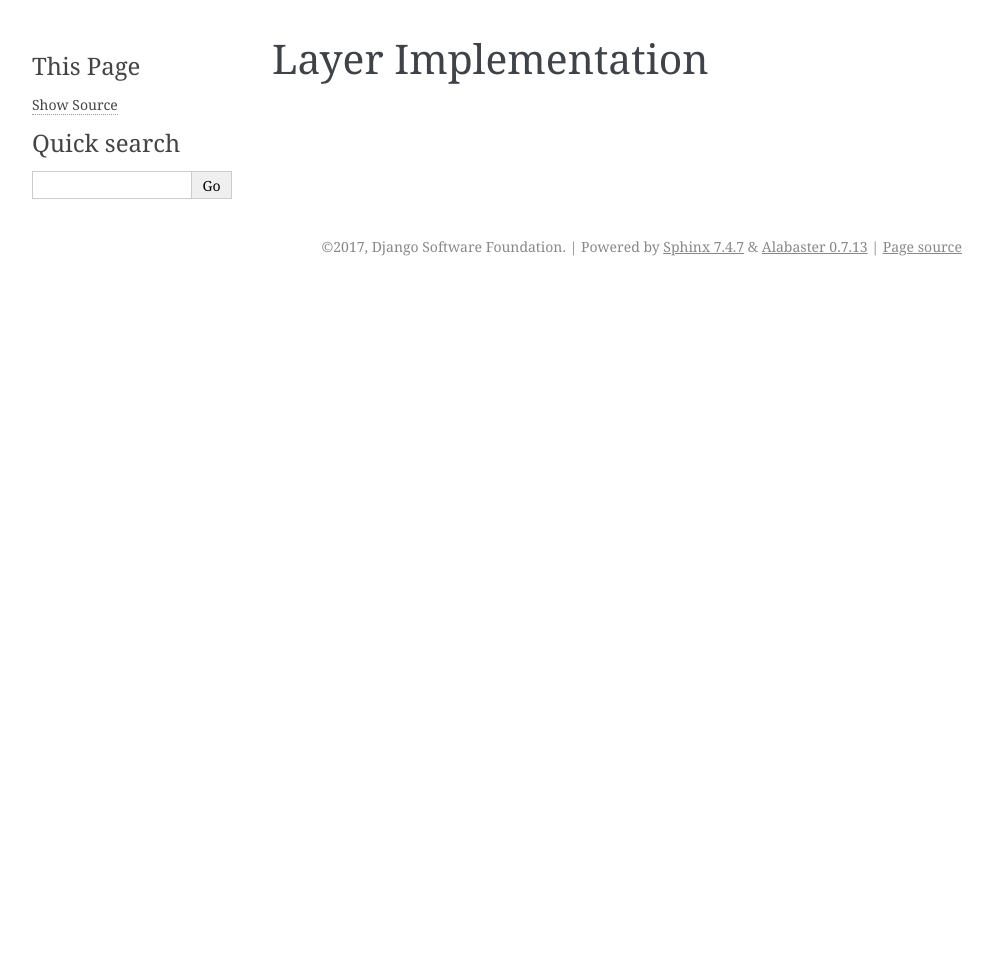
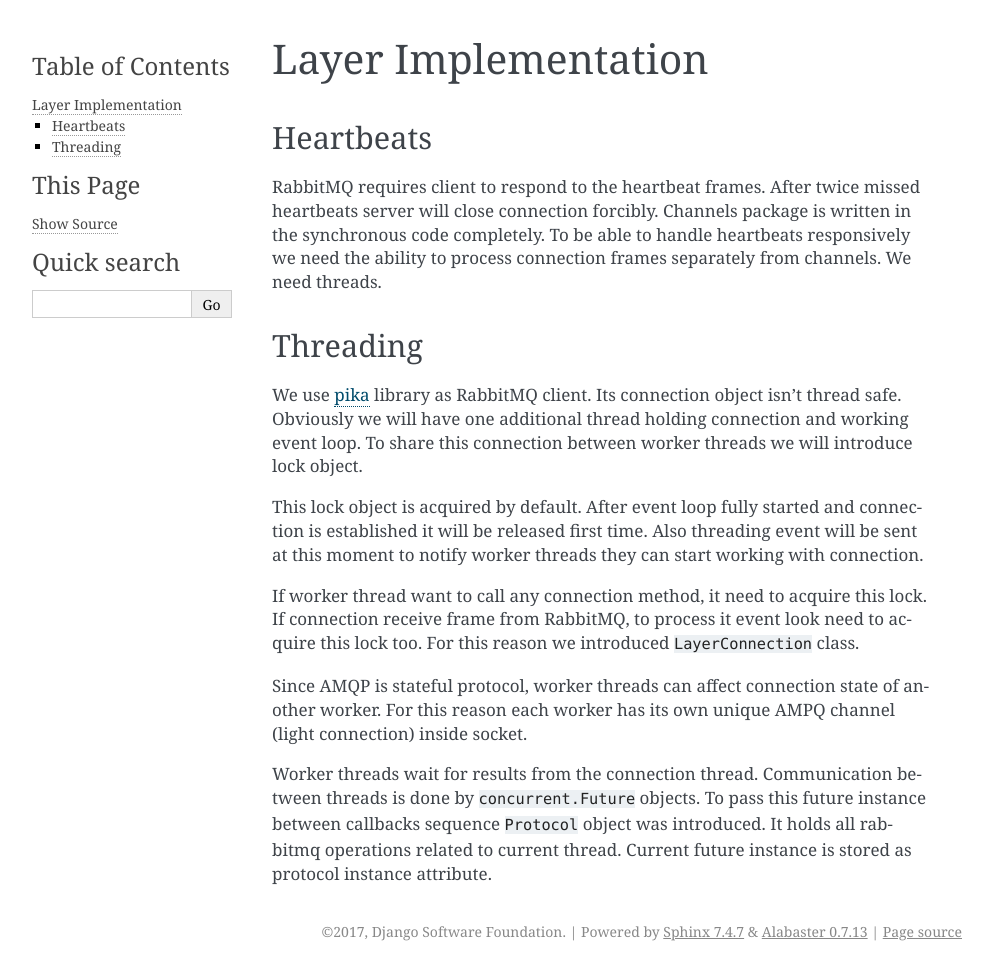
Before and after one commit to seanwu95/asgi_rabbitmq, a Sphinx documentation site: the page built from docs/development/implementation.rst, in a window 1280 px wide. Shown: the whole page, without its empty margins (148-1141 px from the left). Built offline with Sphinx 7.4.7, drawn with Linux system fonts in a browser that asks for light colours; before the commit the page ends 900 px from its top, so only the background shows below that.

Commit message:
Document implementation details.

```diff
--- a/docs/development/implementation.rst
+++ b/docs/development/implementation.rst
@@ -1,2 +1,42 @@
 Layer Implementation
 ====================
+
+Heartbeats
+----------
+
+RabbitMQ requires client to respond to the heartbeat frames.  After
+twice missed heartbeats server will close connection forcibly.
+Channels package is written in the synchronous code completely.  To be
+able to handle heartbeats responsively we need the ability to process
+connection frames separately from channels.  We need threads.
+
+Threading
+---------
+
+We use `pika`_ library as RabbitMQ client.  Its connection object
+isn't thread safe.  Obviously we will have one additional thread
+holding connection and working event loop.  To share this connection
+between worker threads we will introduce lock object.
+
+This lock object is acquired by default.  After event loop fully
+started and connection is established it will be released first time.
+Also threading event will be sent at this moment to notify worker
+threads they can start working with connection.
+
+If worker thread want to call any connection method, it need to
+acquire this lock.  If connection receive frame from RabbitMQ, to
+process it event look need to acquire this lock too.  For this reason
+we introduced ``LayerConnection`` class.
+
+Since AMQP is stateful protocol, worker threads can affect connection
+state of another worker.  For this reason each worker has its own
+unique AMPQ channel (light connection) inside socket.
+
+Worker threads wait for results from the connection thread.
+Communication between threads is done by ``concurrent.Future``
+objects.  To pass this future instance between callbacks sequence
+``Protocol`` object was introduced.  It holds all rabbitmq operations
+related to current thread.  Current future instance is stored as
+protocol instance attribute.
+
+.. _pika: http://pika.readthedocs.io/en/latest/
```
